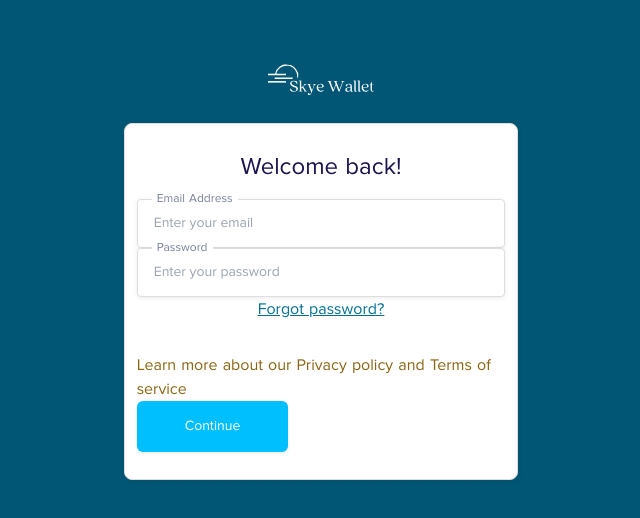
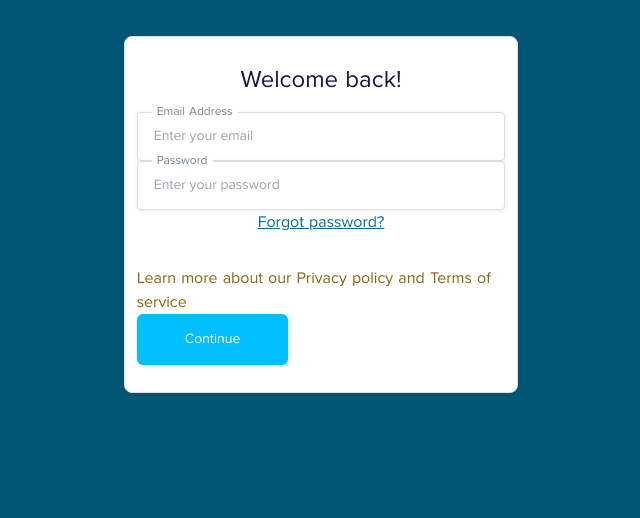
Before and after one commit to clients-projects/uphold1-front, a React (Create React App) app: page / in a window 1280 px wide. Shown: the top 518 px of the page, without its empty margins (319-959 px from the left). Built offline with nearby package versions, Linux system fonts and the light colour scheme.

Commit message:
working on login form

```diff
--- a/package.json
+++ b/package.json
@@ -1,5 +1,5 @@
 {
-    "name": "skye-app",
+    "name": "uphold1",
     "version": "0.1.0",
     "private": true,
     "dependencies": {
--- a/src/components/Main.jsx
+++ b/src/components/Main.jsx
@@ -3,7 +3,6 @@ import Form from './Form'
 
 
 import '../styles/styles.css'
-import LogoWhite from '../assets/logo-white.svg'
 
 
 const Main = () => {
@@ -11,8 +10,6 @@ const Main = () => {
     return (
         <div className='grid '>
             <div className=' grid'>
-
-                <img src={LogoWhite} alt='' className='lg:w-1/4 w-5/12 justify-self-center my-7 '/>
 
                 <div className='mx-4'>
                     <Form />
```
Also changed, not shown: src/assets/logo-white.svg (deleted).
